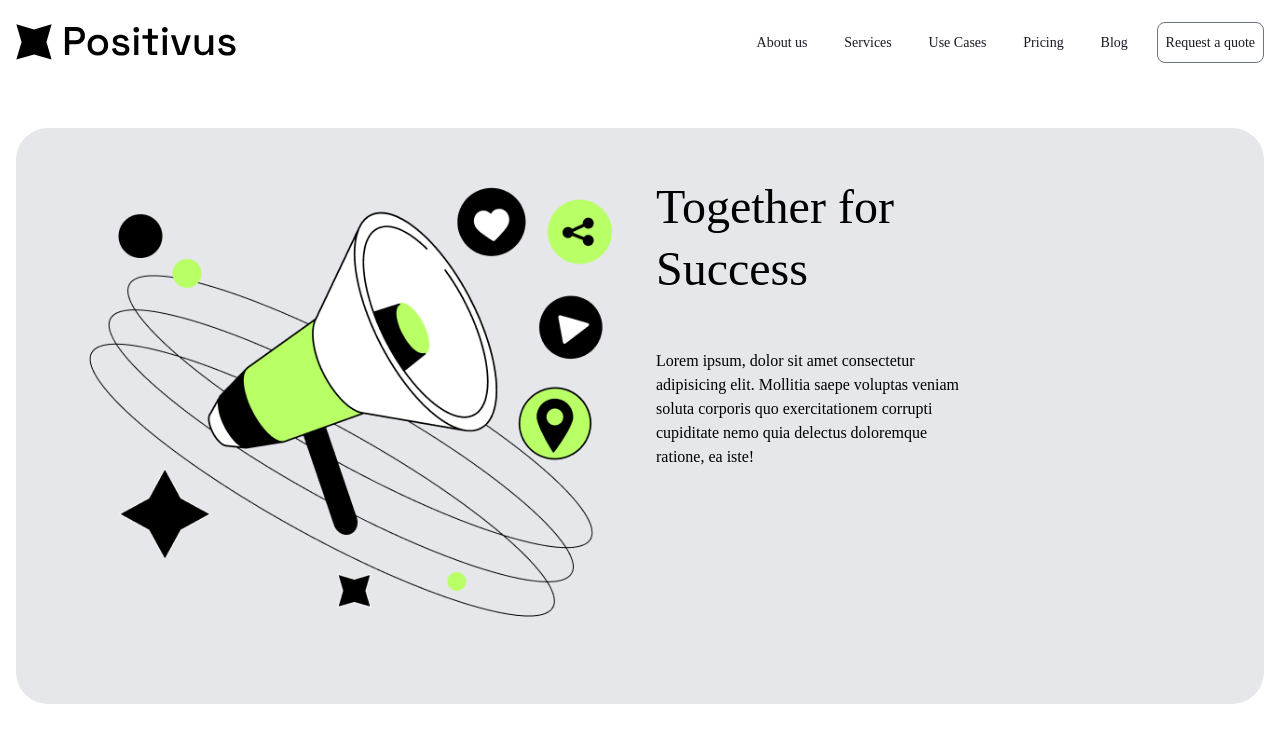
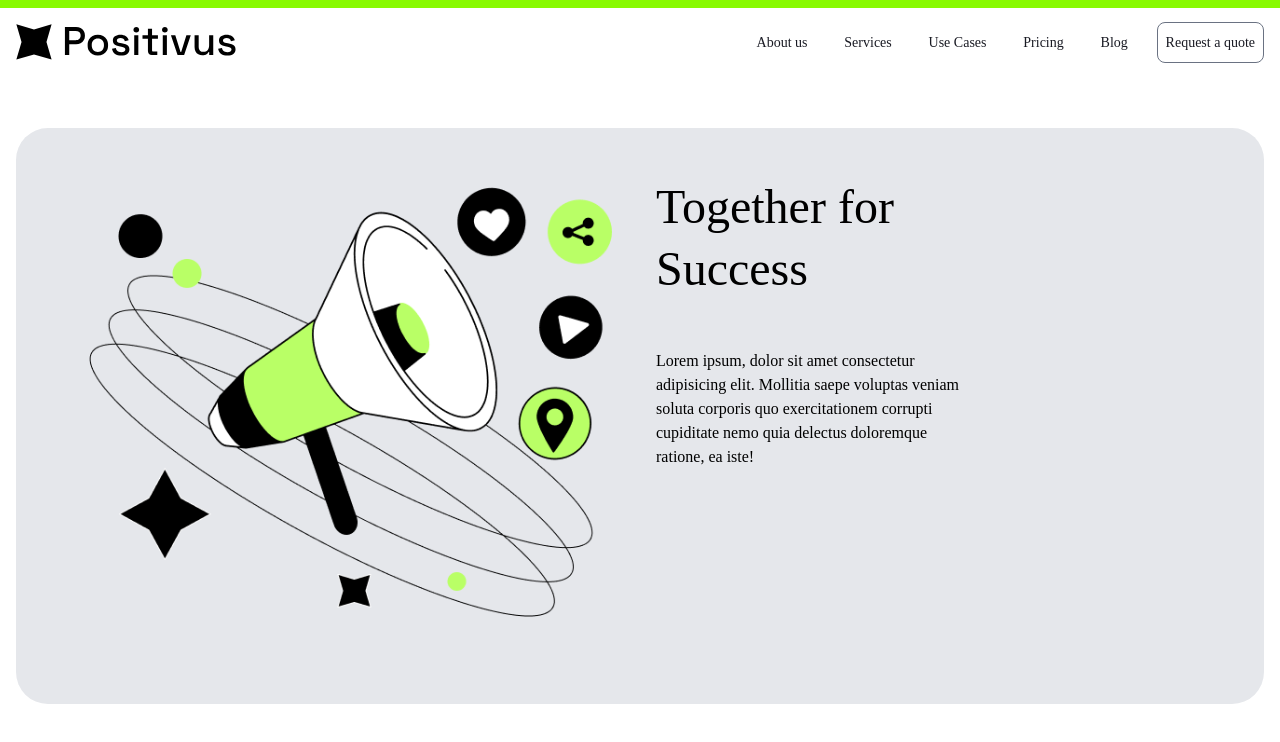
Before and after one commit to ibramaida/positivus, a React (Vite) app: page /about in a window 1280 px wide. Shown: the top 742 px of the page. Built offline with nearby package versions, Linux system fonts and the light colour scheme; a web font is replaced by a local one.

Commit message:
added scroll indicator using scroll driven animation

```diff
--- a/index.html
+++ b/index.html
@@ -8,6 +8,7 @@
       href="https://unpkg.com/boxicons@2.1.4/css/boxicons.min.css"
       rel="stylesheet"
     />
+    <script src="https://flackr.github.io/scroll-timeline/dist/scroll-timeline.js"></script>
     <title>Project TailwindCSS</title>
   </head>
   <body>
--- a/src/App.jsx
+++ b/src/App.jsx
@@ -12,6 +12,7 @@ import Blog from "./pages/Blog";
 const App = () => {
   return (
     <BrowserRouter>
+      <div className="scroll-progress fixed top-0 left-0 z-20 h-2 w-full bg-[#89fa02] "></div>
       <Header />
       <Routes>
         <Route path="/" element={<Home />} />
--- a/src/components/Header.jsx
+++ b/src/components/Header.jsx
@@ -1,7 +1,7 @@
 import React, { useState, useEffect, useRef } from "react";
 import logoBlack from "../assets/images/logo_black.svg";
 import logoWhite from "../assets/images/logoWhite.svg";
-import useProgress from "../hooks/useProgress";
+// import useProgress from "../hooks/useProgress";
 
 const Header = () => {
   const [isMenuOpen, setIsMenuOpen] = useState(false);
@@ -9,7 +9,7 @@ const Header = () => {
   const menuRef = useRef(null);
 
   // scroll indicator
-  const scrollPercent = useProgress();
+  // const scrollPercent = useProgress();
 
   // Handle scroll event
   useEffect(() => {
@@ -60,10 +60,10 @@ const Header = () => {
         isScrolled ? "top-2 bg-black/60 backdrop-blur-sm" : "top-0"
       } z-10`}
     >
-      <span
+      {/* <span
         className="bg-[#89fa02] absolute -top-2 w-full h-2 transition-transform duration-500"
         style={{ transform: `translateX(${scrollPercent - 100}%)` }}
-      />
+      /> */}
       <div className="wrapper flex justify-between items-center py-4 md:py-6  mx-auto">
         {/* logo */}
         <a href="/">
--- a/src/index.css
+++ b/src/index.css
@@ -120,3 +120,18 @@ h4 {
     );
   }
 }
+
+@keyframes scrollProgress {
+  from {
+    transform: scaleX(0);
+  }
+  to {
+    transform: scaleX(1);
+  }
+}
+
+.scroll-progress {
+  transform-origin: left;
+  animation: scrollProgress linear;
+  animation-timeline: scroll();
+}
```
